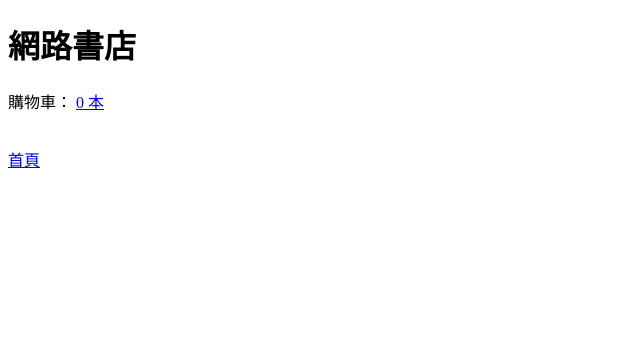
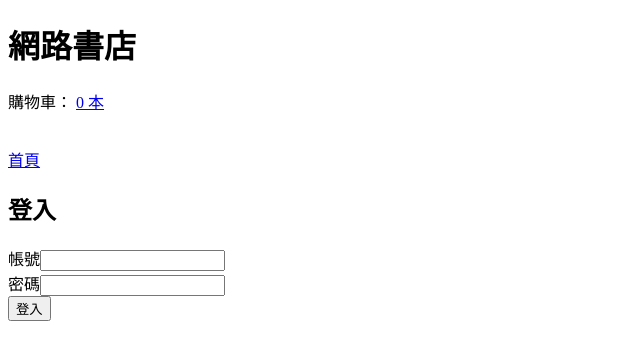
Before and after one commit to ian36410/online-bookstore, an Angular app: page /login in a window 1280 px wide. Before the commit this address led to /. Shown: the top 360 px of the page, without its empty margins (0-640 px from the left). Built offline with nearby package versions, Linux system fonts and the light colour scheme.

Commit message:
feat: 登入頁面與欄位驗證

```diff
--- a/src/app/app.routes.ts
+++ b/src/app/app.routes.ts
@@ -4,17 +4,22 @@ export const routes: Routes = [
     {
         path: 'home',
         loadComponent: () =>
-            import('./features/product-list/product-list').then(p => p.ProductList),
+            import('./features/product-list/product-list').then(module => module.ProductList),
     },
     {
         path: 'cart',
         loadComponent: () =>
-            import('./features/cart/cart').then(c => c.Cart),
+            import('./features/cart/cart').then(module => module.Cart),
     },
     {
         path: 'product/:id',
         loadComponent: () =>
-            import('./pages/product-page/product-page').then(p => p.ProductPage),
+            import('./pages/product-page/product-page').then(module => module.ProductPage),
+    },
+    {
+        path: 'login',
+        loadComponent: () =>
+            import('./pages/login/login').then(module => module.Login),
     },
     {
         path: '',
--- /dev/null
+++ b/src/app/pages/login/login.html
@@ -0,0 +1,18 @@
+<h2>登入</h2>
+<form [formGroup]="loginForm" (ngSubmit)="onSubmit()">
+    <label for="username">帳號</label>
+    <input id="username" formControlName="username" />
+    @if (loginForm.controls.username.touched &&
+        loginForm.controls.username.hasError('required')) {
+            <p style="color: red;">請輸入帳號</p>
+    }
+    <br>
+    <label for="password">密碼</label>
+    <input id="password" type="password" formControlName="password" />
+    @if (loginForm.controls.password.touched &&
+        loginForm.controls.password.hasError('required')) {
+            <p style="color: red;">請輸入密碼</p>
+    }
+    <br>
+    <button type="submit">登入</button>
+</form>
--- /dev/null
+++ b/src/app/pages/login/login.ts
@@ -0,0 +1,33 @@
+import { Component } from '@angular/core';
+import { FormControl, FormGroup, ReactiveFormsModule, Validators } from '@angular/forms';
+
+@Component({
+  imports: [ReactiveFormsModule],
+  selector: 'app-login',
+  styleUrl: './login.css',
+  templateUrl: './login.html',
+})
+export class Login {
+  loginForm = new FormGroup({
+    username: new FormControl('', {
+      nonNullable: true,
+      validators: [
+        Validators.required,
+      ]
+    }),
+
+    password: new FormControl('', {
+      nonNullable: true,
+      validators: [
+        Validators.required,
+      ]
+    }),
+  });
+
+  onSubmit(): void{
+    if(this.loginForm.invalid){
+      this.loginForm.markAllAsTouched();
+      return;
+    }
+  }
+}
```
Also changed, not shown: src/app/pages/login/login.css (added), 1 other file (tests, documents, lock files or other folders).
